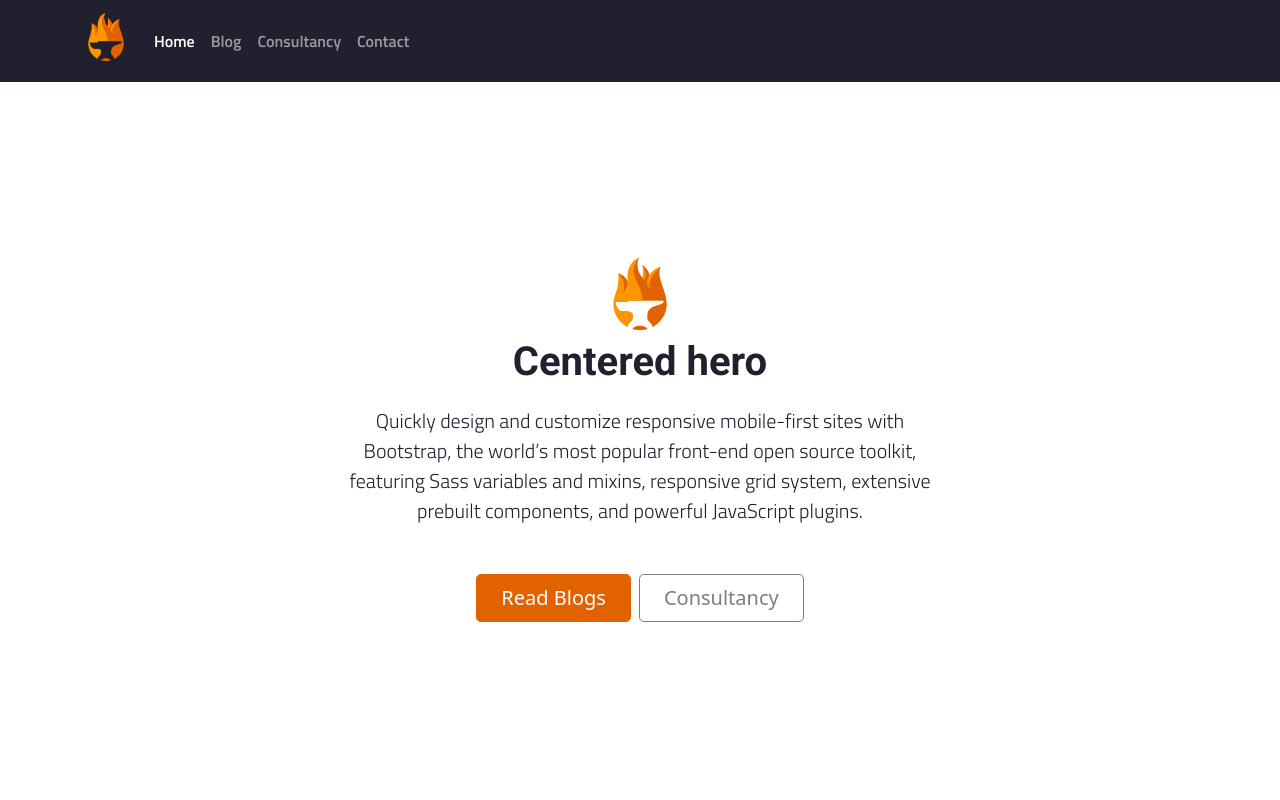
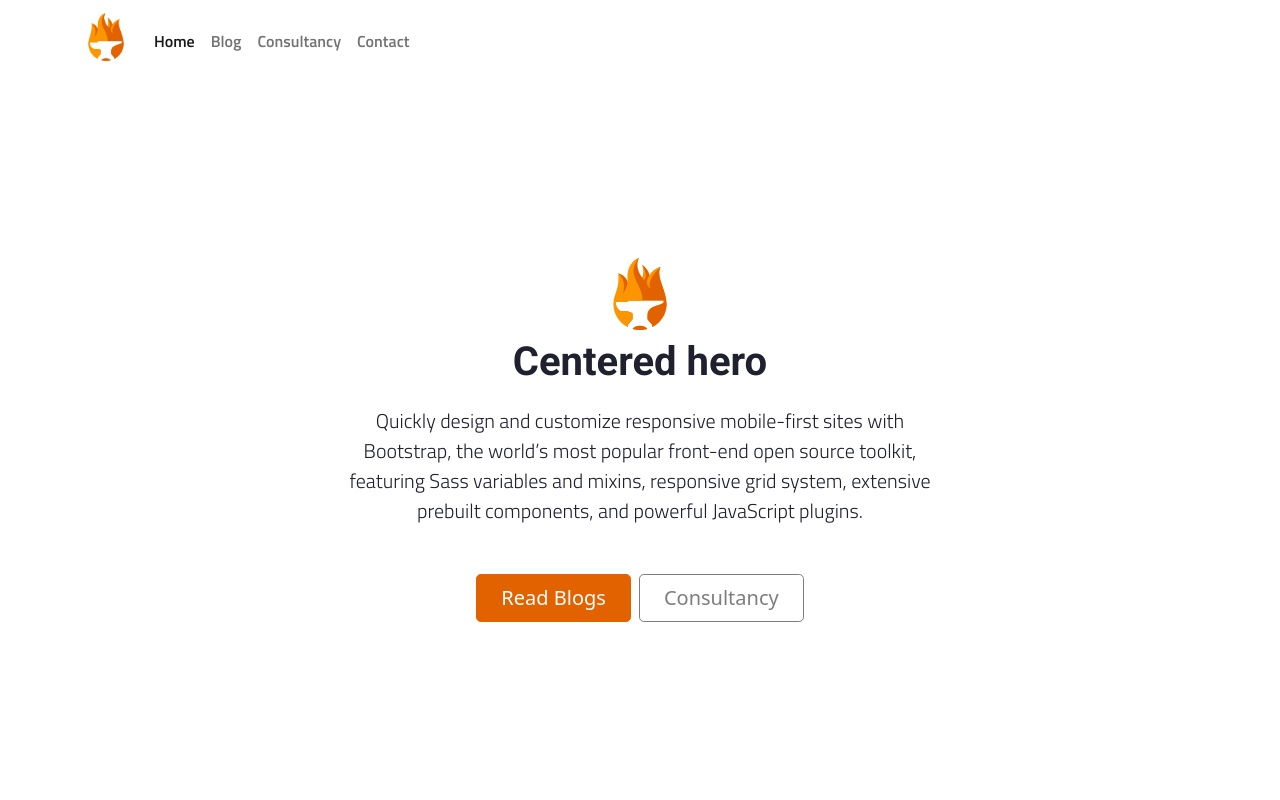
Before and after one commit to mickeybeurskens/forgefire-website, a Next.js app: page / in a window 1280 px wide. Shown: the top 800 px of the page. Built offline with nearby package versions, Linux system fonts and the light colour scheme.

Commit message:
Add default sass variables for theme

```diff
--- a/components/Header.js
+++ b/components/Header.js
@@ -16,7 +16,7 @@ const Header = () => {
 
   const currentPath = useRouter().pathname
   return (
-    <Navbar className={styles.navigation} variant="dark">
+    <Navbar className={styles.navigation} variant="light">
     <Container>
     <Navbar.Brand href="/">
       <Image src='/logo_forge_fire.png' alt='forge fire logo'
@@ -25,7 +25,7 @@ const Header = () => {
     <Nav className="me-auto">
       {headerPageNames.map((pageInfo, index) => (
         <Link key={index} href={pageInfo.link}>
-          <a className={'nav-link ' + (pageInfo.link===currentPath ? 'active' : '')}>
+          <a className={styles.text + ' nav-link ' + (pageInfo.link===currentPath ? 'active' : '')}>
             {pageInfo.name}
           </a>
         </Link>
--- a/styles/Header.module.scss
+++ b/styles/Header.module.scss
@@ -1,5 +1,9 @@
 @import 'default_style';
 
 .navigation {
-  background-color: $c-raisin-black;
+  background-color: $c-main-1;
 }
+
+.text {
+  color: $c-text-1;
+}
--- a/styles/Home.module.scss
+++ /dev/null
@@ -1,3 +0,0 @@
-.red_text {
-  color: red;
-}
--- a/styles/_default_style.scss
+++ b/styles/_default_style.scss
@@ -10,7 +10,7 @@
 /* SCSS HEX */
 $c-rufous: #ac1d00ff;
 $c-spanish-orange: #e26200ff;
-$c-yellow-orange-color-wheel: #fc9600ff;
+$c-yellow-orange: #fc9600ff;
 $c-smoky-black: #0f0f0fff;
 $c-raisin-black: #20202fff;
 $c-gray-web: #7d7d7dff;
@@ -38,3 +38,11 @@ $font_weight_h6: 400;
 
 $font_body: 'Titillium Web', 'sans-serif';
 $font_body_weight: 300;
+
+/* Standard Style Variables */
+$c-main-1: $c-white;
+$c-main-2: $c-cultured;
+$c-accent-1: $c-spanish-orange;
+$c-accent-2: $c-yellow-orange;
+$c-text-1: $c-raisin-black;
+$c-text-2: $c-cultured;
--- a/styles/global.scss
+++ b/styles/global.scss
@@ -44,6 +44,6 @@ a {
 }
 
 body {
-  background-color: $c-white;
-  color: $c-raisin-black;
+  background-color: $c-main-1;
+  color: $c-text-1;
 }
--- a/styles/home/TestimonialsDots.module.scss
+++ b/styles/home/TestimonialsDots.module.scss
@@ -2,7 +2,7 @@
 @import '../default_style';
 
 .slider {
-  background-color: $c-white;
+  background-color: $c-main-2;
   height: 20em;
   position: relative;
   overflow: hidden;
```
